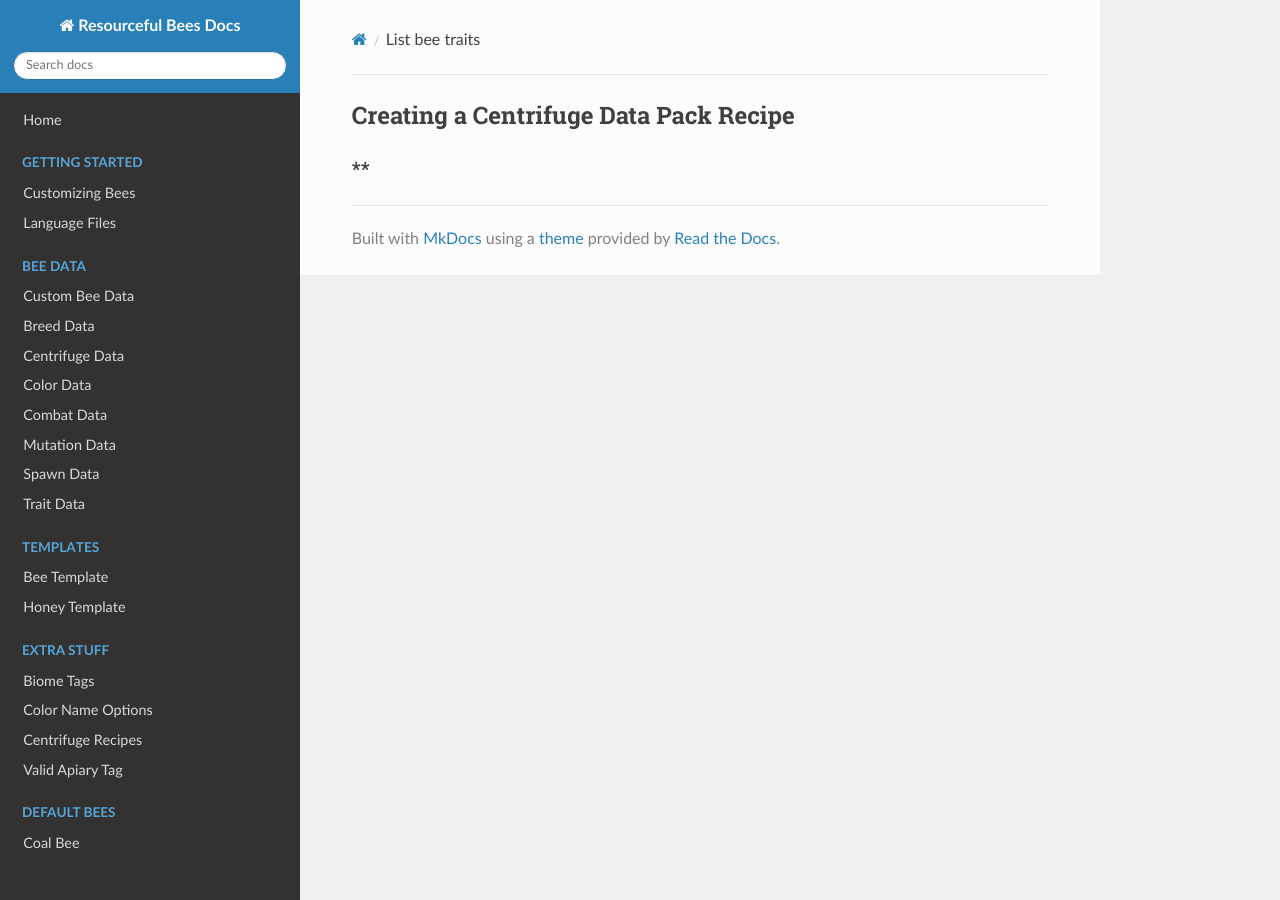
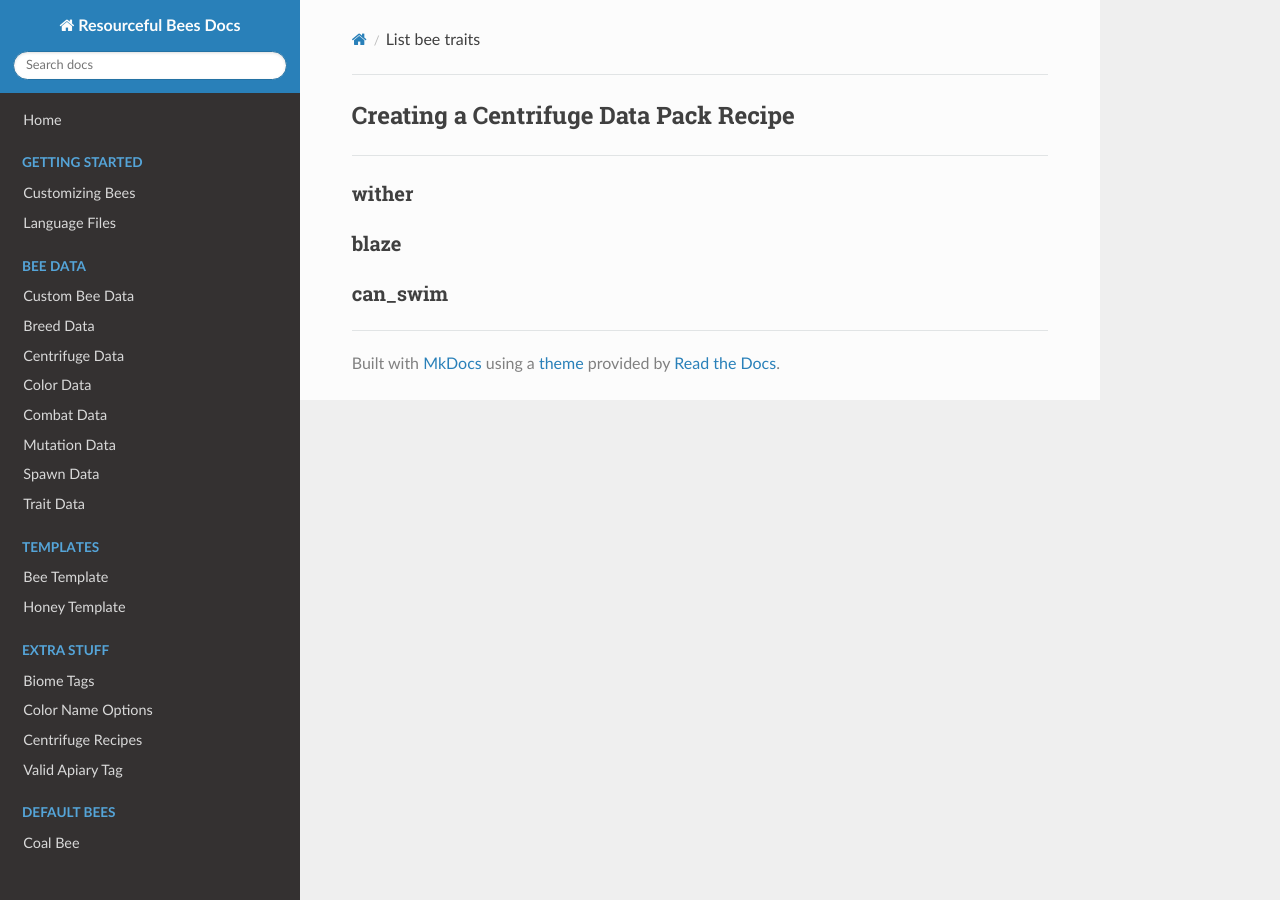
Before and after one commit to Team-Resourceful/ResourcefulBeesDocs, an MkDocs documentation site: the page built from docs/extra_stuff/list_bee_traits.md, in a window 1280 px wide. Built offline with MkDocs 1.6.1, drawn with Linux system fonts in a browser that asks for light colours; nearby versions of some CDN libraries.

Commit message:
docs/extra_stuff/list_bee_traits.md updated from https://stackedit.io/

```diff
--- a/docs/extra_stuff/list_bee_traits.md
+++ b/docs/extra_stuff/list_bee_traits.md
@@ -1,6 +1,11 @@
 ## **Creating a Centrifuge Data Pack Recipe**
+***
 
-### **
+### **wither**
+
+### **blaze**
+
+### **can_swim**
 <!--stackedit_data:
-eyJoaXN0b3J5IjpbLTYwMTE1NDk4Ml19
+eyJoaXN0b3J5IjpbLTEzMjAwMTgyNThdfQ==
 -->
```
